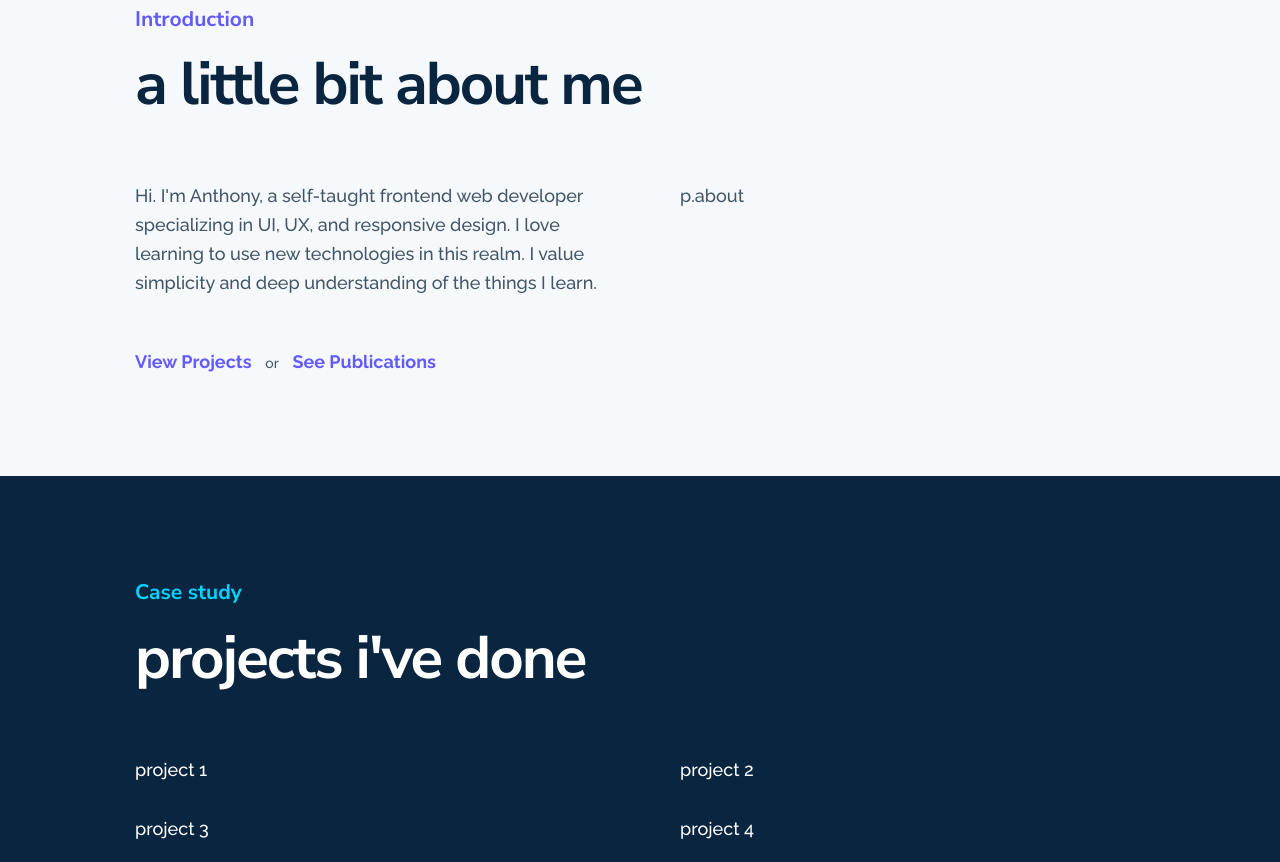
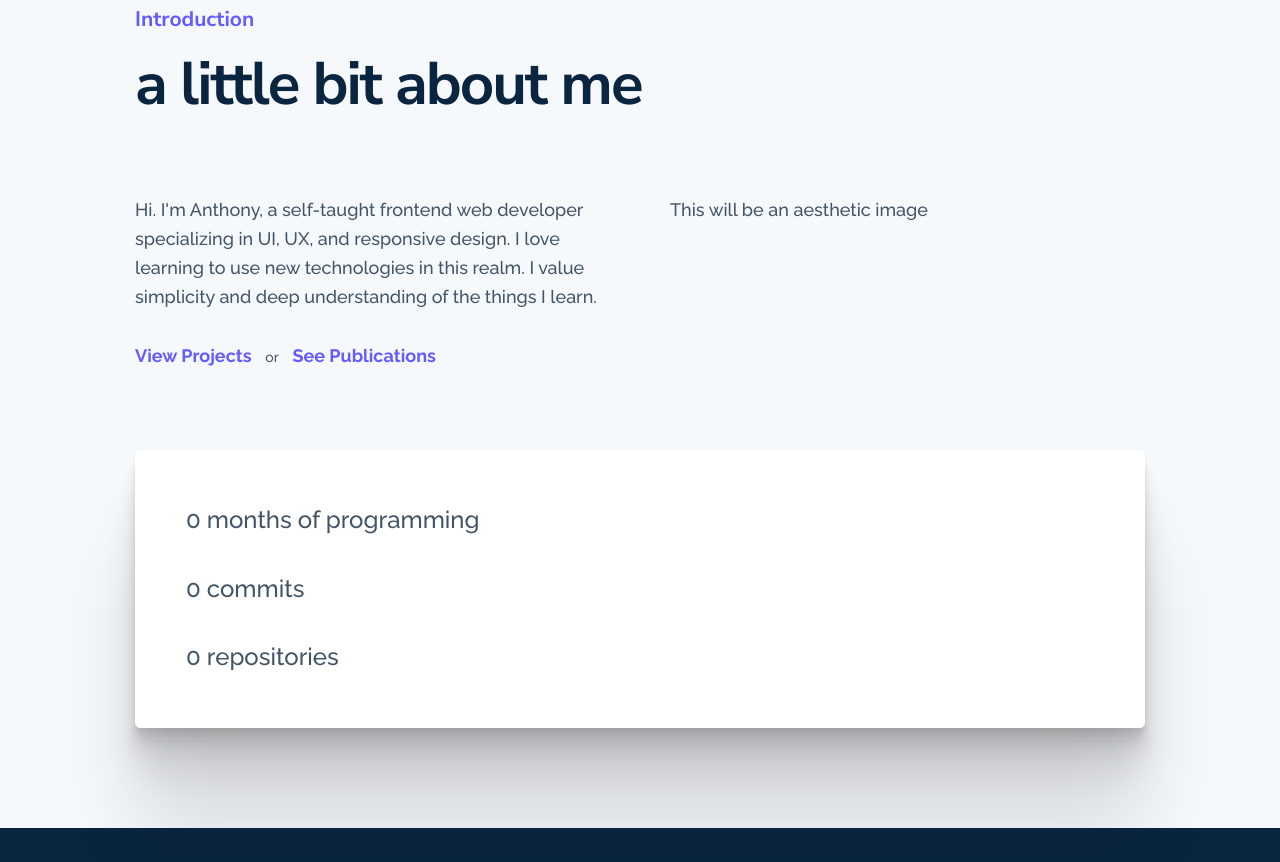
Before and after one commit to shimamooo/Portfolio-v1, a website: page index.html in a window 1280 px wide. Shown: the part 918-1780 px from the top of the page. Drawn offline with Linux system fonts and the light colour scheme.

Commit message:
shaded box

```diff
--- a/index.html
+++ b/index.html
@@ -5,7 +5,7 @@
   <meta name="viewport" content="width=device-width, initial-scale=1.0">
   <meta http-equiv="X-UA-Compatible" content="ie=edge">
 
-  <link href="https://fonts.googleapis.com/css2?family=Nunito+Sans:wght@400;700&family=Raleway:wght@400;500;700&display=swap" rel="stylesheet">
+  <link href="https://fonts.googleapis.com/css2?family=Nunito+Sans:wght@700&family=Raleway:wght@400;500;700&display=swap" rel="stylesheet">
   <link rel="stylesheet" href="css/style.css">
   <!-- FAVICON -->
 
@@ -50,10 +50,18 @@
           <a href="#" class="link link--light">View Projects</a> &nbsp; <span class="link-separator">or</span> &nbsp; <a href="#" class="link link--light">See Publications</a>
         </div>
       </div>
+      <figure>This will be an aesthetic image</figure>
       <div class="about__stats">
-        p.about
+        <div class="about__stat">
+          <p>0 months of programming</p>
+        </div>
+        <div class="about__stat">
+          <p>0 commits</p>
+        </div>
+        <div class="about__stat">
+          <p>0 repositories</p>
+        </div>
       </div>
-
     </div>
   </section>
 
--- a/sass/base/_base.scss
+++ b/sass/base/_base.scss
@@ -24,6 +24,14 @@ $font-size-xs: 1.4rem;
 
 // PADDING VARIABLES
 $padding-section: 10rem;
+
+// BOX SHADOW
+$box-shadow: 0 2.8px 2.2px rgba(0, 0, 0, 0.034),
+             0 6.7px 5.3px rgba(0, 0, 0, 0.048),
+             0 12.5px 10px rgba(0, 0, 0, 0.06),
+             0 22.3px 17.9px rgba(0, 0, 0, 0.072),
+             0 41.8px 33.4px rgba(0, 0, 0, 0.086),
+             0 100px 80px rgba(0, 0, 0, 0.12);
 
 // GLOBAL RESET
 *,
@@ -52,14 +60,14 @@ body {
   margin: 0 auto;
   padding: 0 8rem;
   display: grid;
-  grid-gap: 3rem 8rem;
+  grid-gap: 8rem 6rem;
 
   &--about,
-  &--blog {
+  &--projects {
     grid-template-columns: repeat(auto-fit, minmax(35rem, 1fr))
   }
 
-  &--projects {
-    grid-template-columns: repeat(auto-fit, minmax(35rem, 1fr))
+  &--blog {
+    grid-template-columns: repeat(auto-fit, minmax(25rem, 1fr))
   }
 }
--- a/sass/base/_typography.scss
+++ b/sass/base/_typography.scss
@@ -20,8 +20,8 @@
   text-transform: lowercase;
   letter-spacing: -2px;
   grid-column: 1 / -1;
-  margin-top: -3rem;
-  margin-bottom: 2rem;
+  margin-top: -8rem;
+  margin-bottom: -3rem;
 
   &--light {
     color: $color-grey-dark-1;
--- a/sass/components/_about.scss
+++ b/sass/components/_about.scss
@@ -1,5 +1,21 @@
 .about {
   &__biography {
-    margin-bottom: 5rem;
+    margin-bottom: 3rem;
+  }
+
+  &__stats {
+    grid-column: 1 / -1;
+    background-color: $color-white;
+    border: 1px solid lighten($color-grey-dark-2, 90%);
+    padding: 5rem;
+    border-radius: 5px;
+    box-shadow: $box-shadow;
+    font-size: $font-size-medium;
+  }
+
+  &__stat {
+    &:not(:last-child) {
+      margin-bottom: 3rem;
+    }
   }
 }
```
Also changed, not shown: css/style.css.
